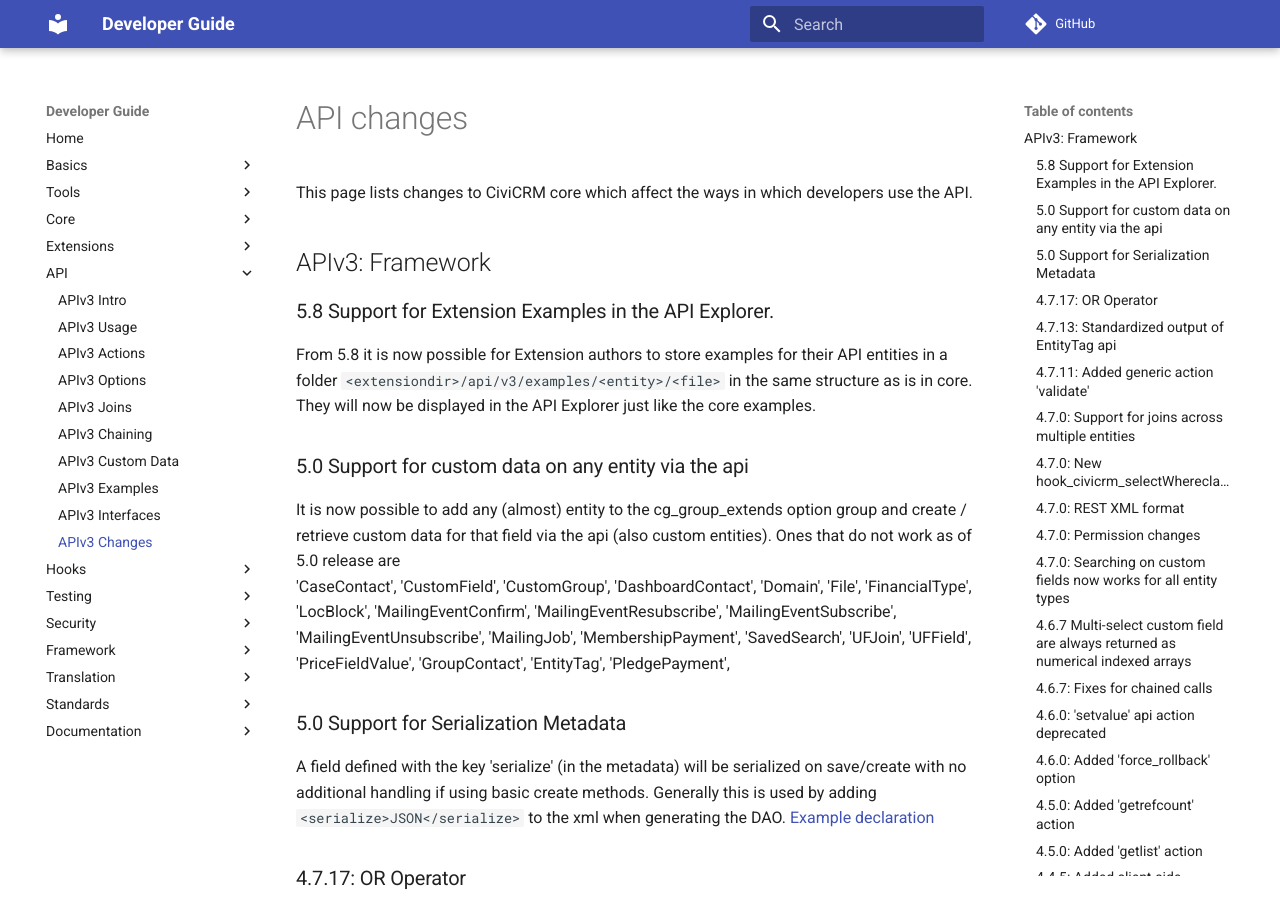
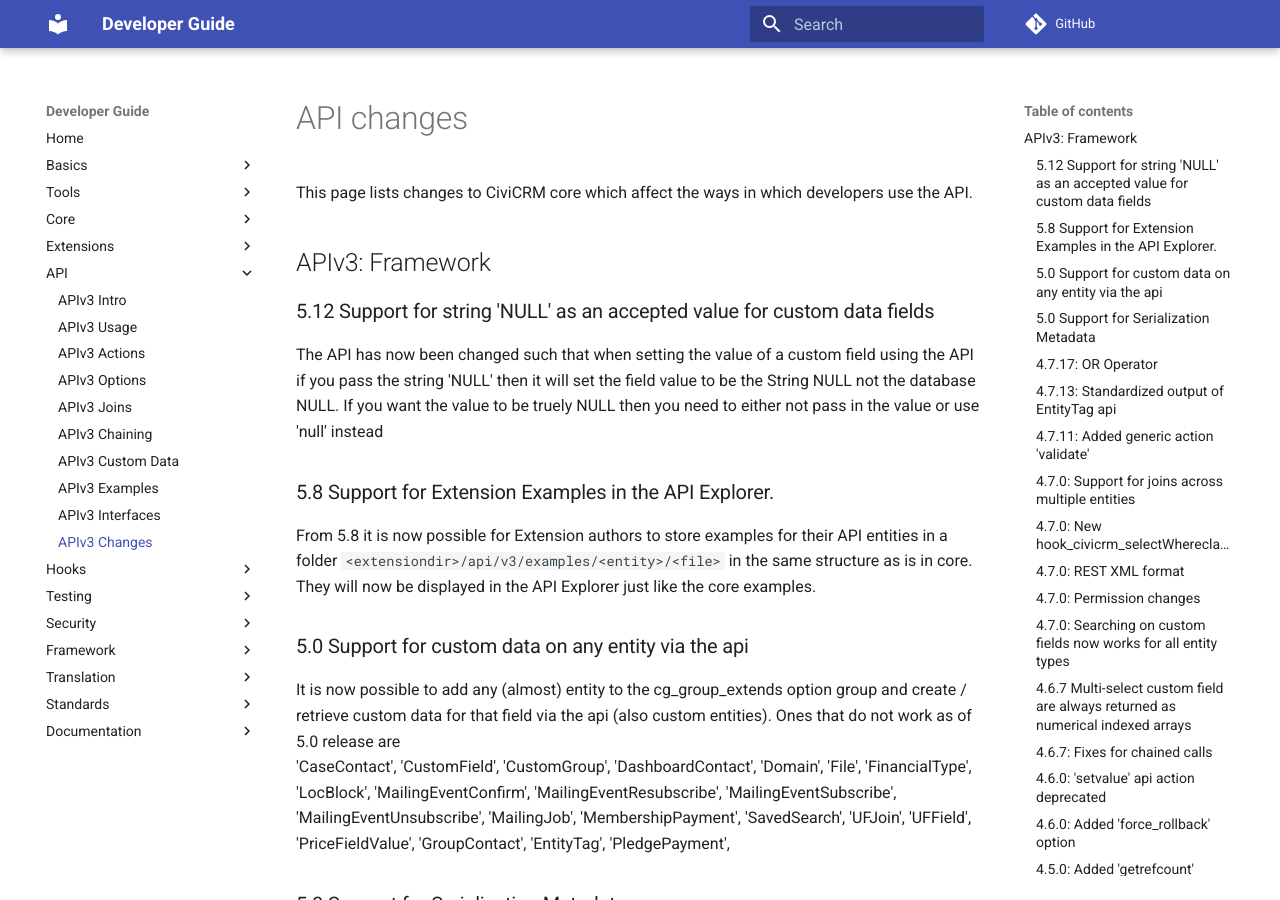
Before and after one commit to civicrm/civicrm-dev-docs, an MkDocs documentation site: the page built from docs/api/changes.md, in a window 1280 px wide and 900 px high. Built offline with MkDocs 1.6.1 and Material for MkDocs 9.7.7, drawn with Linux system fonts in a browser that asks for light colours; comment, search, counter and statistics services are not loaded; old or Windows-style settings are respelled for this version of MkDocs.

Commit message:
Add in Change log describing the changes made to API for dev/core#475

```diff
--- a/docs/api/changes.md
+++ b/docs/api/changes.md
@@ -3,6 +3,10 @@
 This page lists changes to CiviCRM core which affect the ways in which developers use the API.
 
 ## APIv3: Framework
+
+### 5.12 Support for string 'NULL' as an accepted value for custom data fields
+
+The API has now been changed such that when setting the value of a custom field using the API if you pass the string 'NULL' then it will set the field value to be the String NULL not the database NULL. If you want the value to be truely NULL then you need to either not pass in the value or use 'null' instead
 
 ### 5.8 Support for Extension Examples in the API Explorer.
 
```
